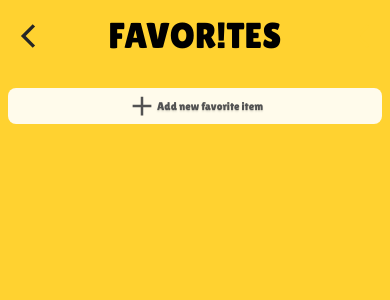
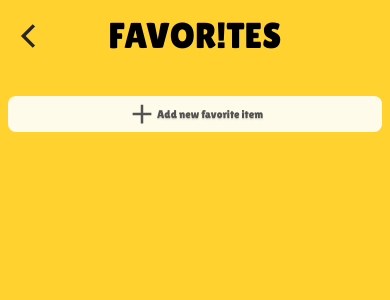
Before and after one commit to mahdibaderloo/fastfood, a React (Vite) app: page /favorites in a window 390 px wide. Shown: the top 300 px of the page. Built offline with nearby package versions, Linux system fonts and the light colour scheme.

Commit message:
responsive Favorites (laptop size)

```diff
--- a/src/features/favorites/AddFavoritesButton.tsx
+++ b/src/features/favorites/AddFavoritesButton.tsx
@@ -3,7 +3,7 @@ import { Link } from "react-router-dom";
 
 function AddFavoritesButton() {
   return (
-    <li className="bg-amber-50 rounded-lg w-full flex flex-col justify-center items-center p-2 relative h-9 sm:h-10.5">
+    <div className="bg-amber-50 rounded-lg w-[96%] flex flex-col justify-center items-center p-2 relative h-9 sm:h-10.5 sm:w-86 lg:w-124 mx-auto lg:cursor-pointer">
       <Link to="/">
         <p className="h-full flex justify-center items-center">
           <IoMdAdd size={30} color="#525252" />
@@ -12,7 +12,7 @@ function AddFavoritesButton() {
           </span>
         </p>
       </Link>
-    </li>
+    </div>
   );
 }
 
--- a/src/features/favorites/FavoritesItem.tsx
+++ b/src/features/favorites/FavoritesItem.tsx
@@ -28,7 +28,7 @@ function FavoritesItem({ item }: FavoriteProps) {
   }
 
   return (
-    <li className="bg-amber-50 rounded-lg w-[48%] sm:w-[48.5%] h-[300px] flex flex-col justify-between p-2 relative">
+    <li className="bg-amber-50 rounded-lg w-[48%] sm:w-[48.5%] lg:w-[10rem] lg:h-fit h-[300px] flex flex-col justify-between p-2 relative">
       <p className="self-end">
         <GoHeartFill
           size={width > 640 ? 36 : 30}
@@ -39,7 +39,7 @@ function FavoritesItem({ item }: FavoriteProps) {
       <img
         src={item.image}
         alt="product-image"
-        className="w-full h-24 mt-2 object-cover rounded-lg"
+        className="w-full h-24 lg:h-[9rem] mt-2 object-cover rounded-lg"
       />
       <p className="text-[0.7rem] sm:text-[0.8rem] text-neutral-900 mt-2">
         {item.productName}
--- a/src/pages/Account.tsx
+++ b/src/pages/Account.tsx
@@ -14,7 +14,7 @@ function Account() {
         showBackButton={true}
         classP="text-4xl dark:text-amber-300"
       />
-      <main className="p-4 pt-22 sm:pt-24 lg:pt-16 lg:w-[80%] lg:mx-auto h-screen overflow-y-scroll lg:overflow-hidden">
+      <main className="p-4 pt-22 sm:pt-24 lg:pt-16 lg:w-[80%] lg:mx-auto h-screen overflow-y-scroll lg:scrollbar-hide">
         <BackButton />
         <AccountPicBox />
         <AccountForm />
--- a/src/pages/Favorites.tsx
+++ b/src/pages/Favorites.tsx
@@ -14,14 +14,14 @@ function Favorites() {
         showBackButton={true}
         classP="text-4xl dark:text-amber-300"
       />
-      <main className="overflow-y-scroll pt-20 h-screen">
+      <main className="overflow-y-scroll lg:scrollbar-hide pt-20 h-screen lg:w-[80%] lg:mx-auto lg:p-4 lg:pt-16">
         <BackButton />
-        <ul className="flex items-center justify-start flex-wrap gap-2 p-2 sm:justify-between sm:w-90 sm:mx-auto">
+        <ul className="flex items-center justify-start flex-wrap gap-2 p-2 sm:justify-between lg:justify-center sm:mx-auto sm:w-90 lg:w-full lg:mt-4">
           {favorites.map((item) => (
             <FavoritesItem key={item.id} item={item} />
           ))}
-          <AddFavoritesButton />
         </ul>
+        <AddFavoritesButton />
         <div className="w-full h-2"></div>
       </main>
     </>
--- a/src/pages/Orders.tsx
+++ b/src/pages/Orders.tsx
@@ -12,7 +12,7 @@ function Orders() {
         showBackButton={true}
         classP="text-4xl dark:text-amber-300"
       />
-      <main className="overflow-y-scroll scrollbar-hide lg:w-[80%] lg:mx-auto p-4 pt-20 lg:pt-16 h-screen">
+      <main className="overflow-y-scroll lg:scrollbar-hide lg:w-[80%] lg:mx-auto p-4 pt-20 lg:pt-16 h-screen">
         <BackButton />
         <ul className="flex flex-col lg:flex-row lg:justify-center lg:flex-wrap gap-1 sm:gap-2 sm:w-90 lg:w-full lg:mt-4 sm:mx-auto lg:overflow-y-auto">
           <OrderItem />
```
